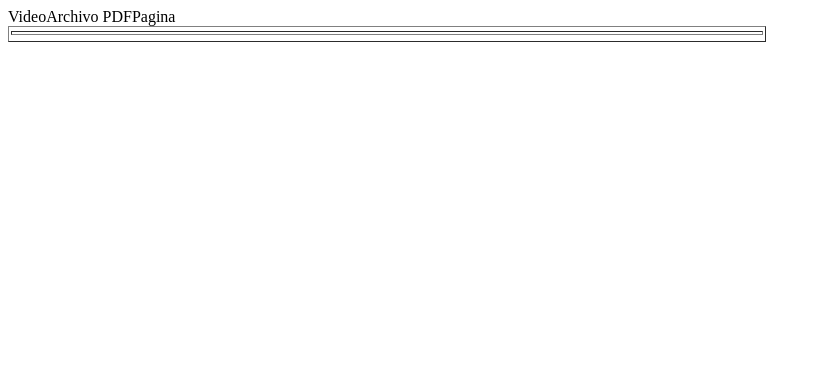
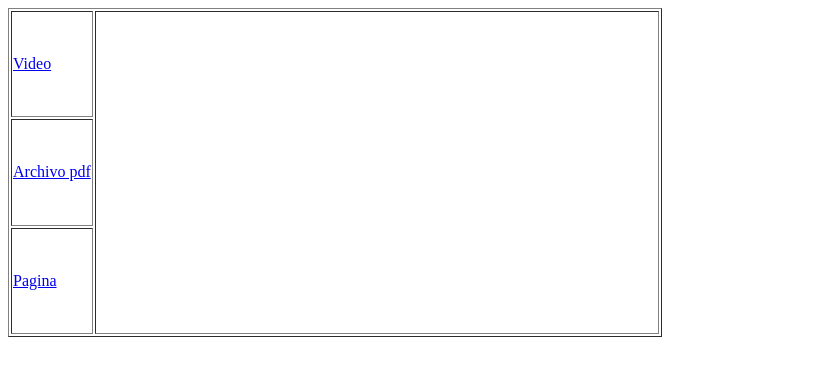
Before and after one commit to GuzmanDynastie/Programacion-web, a plain HTML site: page Classroom/Activities/iframe.html in a window 1280 px wide. Shown: the whole page, without its empty margins (0-821 px from the left). Drawn offline with Linux system fonts and the light colour scheme.

Commit message:
Modified code to display the iframe as the class example
Classroom activity is finished

```diff
--- a/Classroom/Activities/iframe.html
+++ b/Classroom/Activities/iframe.html
@@ -6,11 +6,29 @@
     <title>Document</title>
 </head>
 <body>
-    <table border="1" width="60%">
-        <tr rowspan="1" width="20%">Video</tr>
-        <td></td>
-        <tr rowspan="1" width="20%">Archivo PDF</tr>
-        <tr rowspan="1" width="20%">Pagina</tr>
+    <table border="1">
+        <tbody>
+            <tr>
+                <td>
+                    <a href="https://www.youtube.com/embed/3GymExBkKjE?si=FNKdmcOZ_Z0FXC3X" target="frame">Video</a>
+                </td>
+                <td rowspan="3">
+                    <iframe width="560" height="315" src="" frameborder="0" name="frame"></iframe>
+                </td>
+            </tr>
+            <tr>
+                <td>
+                    <a href="public/assets/horarios.pdf" target="frame">Archivo pdf</a>
+                </td>
+            </tr>
+            <tr>
+                <td>
+                    <a href="https://www.universidad-une.com" target="frame">Pagina</a>
+                </td>
+            </tr>
+        </tbody>
     </table>
+
+
 </body>
 </html>
```
